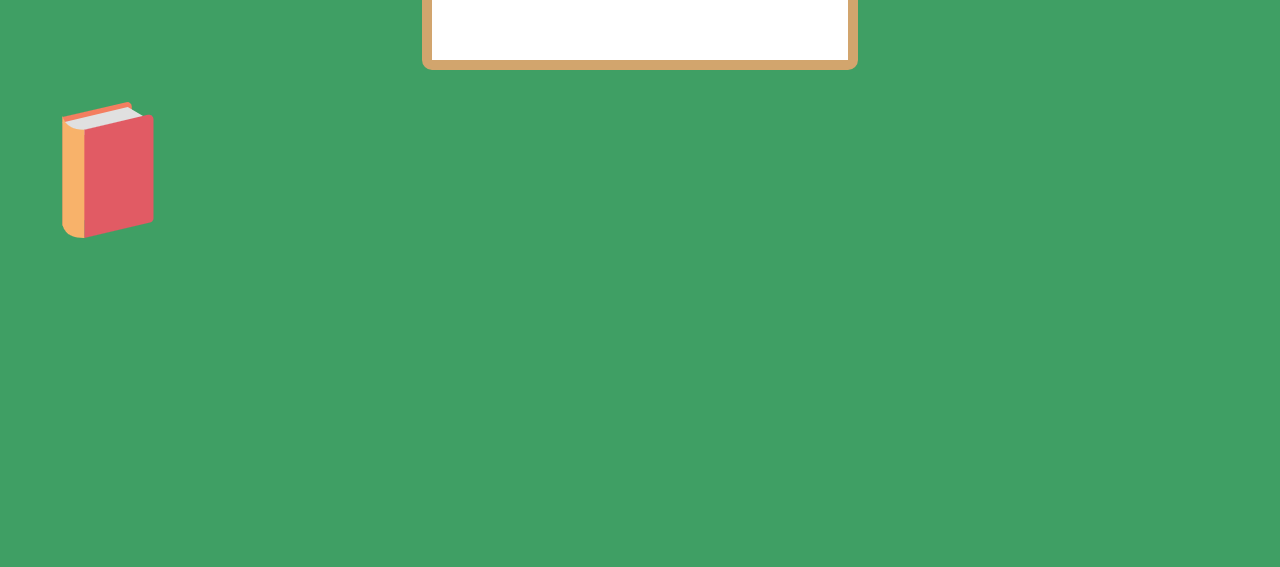
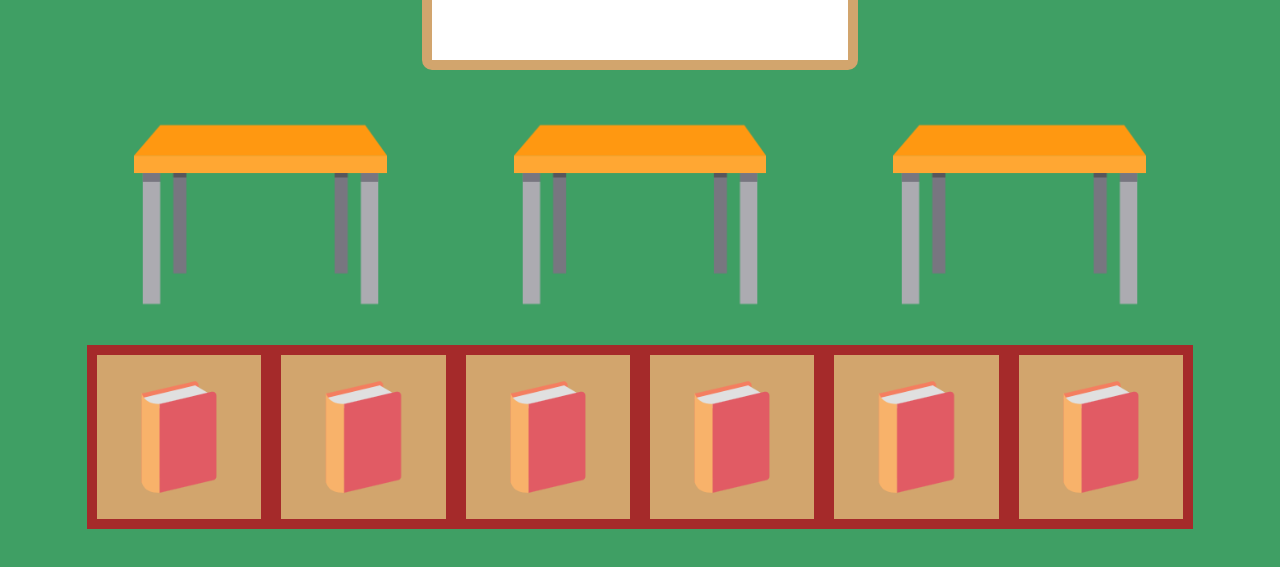
Before and after one commit to luckyim0519/bahen-1180, a React (Create React App) app: page /classroom in a window 1280 px wide. Shown: the part 217-784 px from the top of the page. Built offline with nearby package versions, Linux system fonts and the light colour scheme; grey boxes are pictures that could not be loaded.

Commit message:
Add tables and bookshelf

```diff
--- a/src/classroom/Book.js
+++ b/src/classroom/Book.js
@@ -1,14 +1,14 @@
 import React from "react";
-import book_a from './assets/images/book-a.png';
+import book_a from "./assets/images/book-a.png";
 import styles from "./assets/book.module.css";
 
-function Book() {
+function Book(props) {
   const handleClick = () => {
-    window.open("https://student.cs.uwaterloo.ca/~cs451/");
+    window.open(props.bookUrl);
   };
 
   return (
-    <img src={book_a} alt="book-a" className={styles.book} onClick={handleClick}/>
+    <img src={book_a} className={styles.book} alt="book-a" onClick={handleClick}/>
   );
 }
 
--- a/src/classroom/Classroom.js
+++ b/src/classroom/Classroom.js
@@ -1,7 +1,9 @@
 import React from "react";
 import Chalkboard from "./Chalkboard";
 import Book from "./Book";
+import Table from "./Table";
 import styles from "./assets/chalkboard.module.css";
+import bookstyles from "./assets/book.module.css";
 
 function Classroom() {
   return (
@@ -9,9 +11,19 @@ function Classroom() {
       <div>This is where the classroom is yayyyyy</div>
       <div className={styles.chalkboardContainer}>
         <Chalkboard></Chalkboard>
+      </div>&nbsp;
+      <div className={bookstyles.bookshelf}>
+        <Table></Table>
+        <Table></Table>
+        <Table></Table>
       </div>
-      <div>
-        <Book bookUrl="www.youtube.com"></Book>
+      <div className={bookstyles.bookshelf}>
+        <Book bookUrl="https://student.cs.uwaterloo.ca/~cs451/"></Book>
+        <Book bookUrl="https://student.cs.uwaterloo.ca/~cs451/"></Book>
+        <Book bookUrl="https://student.cs.uwaterloo.ca/~cs451/"></Book>
+        <Book bookUrl="https://student.cs.uwaterloo.ca/~cs451/"></Book>
+        <Book bookUrl="https://student.cs.uwaterloo.ca/~cs451/"></Book>
+        <Book bookUrl="https://student.cs.uwaterloo.ca/~cs451/"></Book>
       </div>
     </div>
   );
--- /dev/null
+++ b/src/classroom/Table.js
@@ -0,0 +1,11 @@
+import React from "react";
+import table from "./assets/images/table.png";
+import styles from "./assets/book.module.css";
+
+function Table() {
+  return (
+    <img src={table} className={styles.table} alt="table" width="20%"/>
+  );
+}
+
+export default Table;
--- a/src/classroom/assets/book.module.css
+++ b/src/classroom/assets/book.module.css
@@ -1,10 +1,19 @@
-/* .book {
-  padding: 50px;
-  transition: transform .2s;
-  width: 200px;
-  height: 200px;
-  margin: 0 auto;
-} */
+.bookshelf {
+  text-align: center;
+}
+
+.table {
+  margin-left: 5%;
+  margin-right: 5%;
+}
+
+.book {
+  background-color: #d2a56d;
+  border-style: solid;
+  border-width: 10px;
+  border-color: brown;
+  width: 13%;
+}
 
 .book:hover {
   transform: scale(1.1);
```
Also changed, not shown: src/classroom/assets/images/table.png (added).
